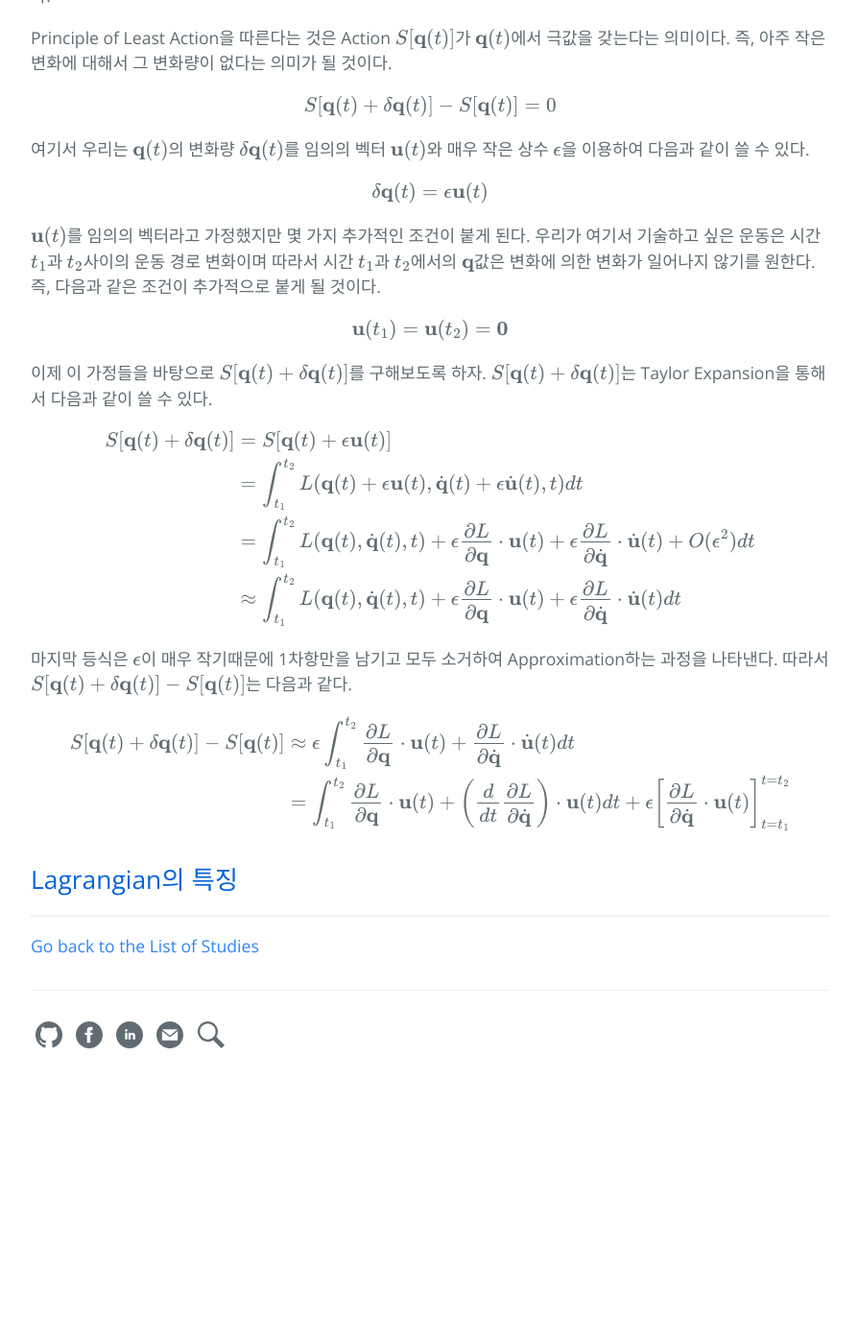
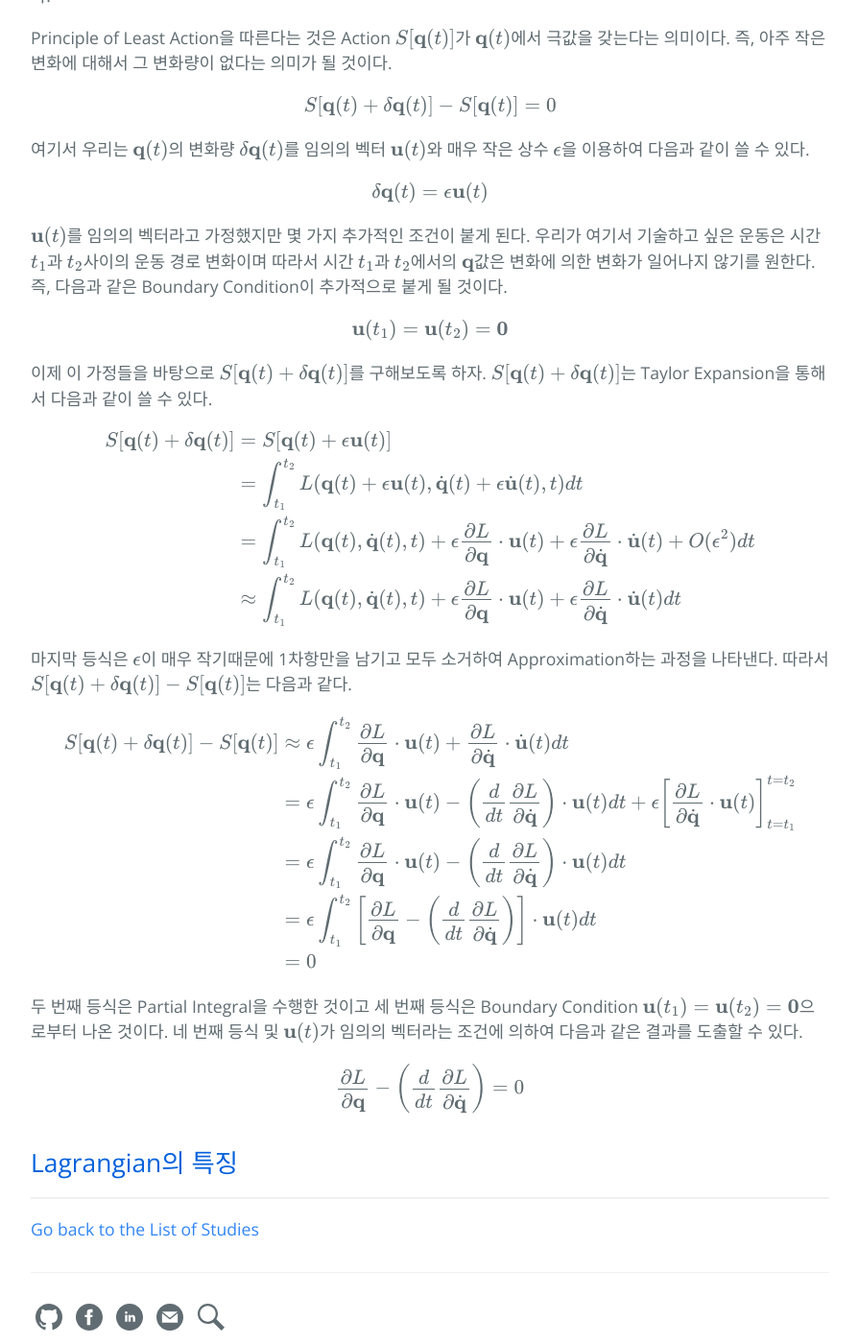
Before and after one commit to hcnoh/hcnoh.github.io, a Jekyll site: the page built from _posts/2019-06-12-euler-lagrange-eq.md, in a window 1280 px wide and 1400 px high, scrolled down 2688 px. Shown: the whole window at 96% size, without its empty margins (192-1087 px from the left). Built offline with Jekyll 4.4.1, drawn with Linux system fonts in a browser that asks for light colours; formulas are drawn with MathJax 3; comment, search, counter and statistics services are not loaded; before the commit the page ends 3834 px from its top, so only the background shows below that.

Commit message:
updated 1 post

```diff
--- a/_posts/2019-06-12-euler-lagrange-eq.md
+++ b/_posts/2019-06-12-euler-lagrange-eq.md
@@ -73,7 +73,7 @@ $$
 \delta \mathbf{q}(t) = \epsilon \mathbf{u}(t)
 $$
 
-$$\mathbf{u}(t)$$를 임의의 벡터라고 가정했지만 몇 가지 추가적인 조건이 붙게 된다. 우리가 여기서 기술하고 싶은 운동은 시간 $$t_1$$과 $$t_2$$사이의 운동 경로 변화이며 따라서 시간 $$t_1$$과 $$t_2$$에서의 $$\mathbf{q}$$값은 변화에 의한 변화가 일어나지 않기를 원한다. 즉, 다음과 같은 조건이 추가적으로 붙게 될 것이다.
+$$\mathbf{u}(t)$$를 임의의 벡터라고 가정했지만 몇 가지 추가적인 조건이 붙게 된다. 우리가 여기서 기술하고 싶은 운동은 시간 $$t_1$$과 $$t_2$$사이의 운동 경로 변화이며 따라서 시간 $$t_1$$과 $$t_2$$에서의 $$\mathbf{q}$$값은 변화에 의한 변화가 일어나지 않기를 원한다. 즉, 다음과 같은 Boundary Condition이 추가적으로 붙게 될 것이다.
 
 $$
 \mathbf{u}(t_1) = \mathbf{u}(t_2) = \mathbf{0}
@@ -97,8 +97,17 @@ $$
 \begin{align*}
 S[\mathbf{q}(t)+\delta \mathbf{q}(t)] - S[\mathbf{q}(t)]
 & \approx \epsilon \int_{t_1}^{t_2} \frac{\partial L}{\partial \mathbf{q}} \cdot \mathbf{u}(t) + \frac{\partial L}{\partial \dot{\mathbf{q}}} \cdot \dot{\mathbf{u}}(t) dt \\
-& = \int_{t_1}^{t_2} \frac{\partial L}{\partial \mathbf{q}} \cdot \mathbf{u}(t) + \left( \frac{d}{dt} \frac{\partial L}{\partial \dot{\mathbf{q}}} \right) \cdot \mathbf{u}(t) dt + \epsilon \left[ \frac{\partial L}{\partial \dot{\mathbf{q}}} \cdot \mathbf{u}(t) \right]_{t=t_1}^{t=t_2}
+& = \epsilon \int_{t_1}^{t_2} \frac{\partial L}{\partial \mathbf{q}} \cdot \mathbf{u}(t) - \left( \frac{d}{dt} \frac{\partial L}{\partial \dot{\mathbf{q}}} \right) \cdot \mathbf{u}(t) dt + \epsilon \left[ \frac{\partial L}{\partial \dot{\mathbf{q}}} \cdot \mathbf{u}(t) \right]_{t=t_1}^{t=t_2} \\
+& = \epsilon \int_{t_1}^{t_2} \frac{\partial L}{\partial \mathbf{q}} \cdot \mathbf{u}(t) - \left( \frac{d}{dt} \frac{\partial L}{\partial \dot{\mathbf{q}}} \right) \cdot \mathbf{u}(t) dt \\
+& = \epsilon \int_{t_1}^{t_2} \left[ \frac{\partial L}{\partial \mathbf{q}} - \left( \frac{d}{dt} \frac{\partial L}{\partial \dot{\mathbf{q}}} \right) \right] \cdot \mathbf{u}(t) dt \\
+& = 0
 \end{align*}
 $$
 
+두 번째 등식은 Partial Integral을 수행한 것이고 세 번째 등식은 Boundary Condition $$\mathbf{u}(t_1)=\mathbf{u}(t_2)=\mathbf{0}$$으로부터 나온 것이다. 네 번째 등식 및 $$\mathbf{u}(t)$$가 임의의 벡터라는 조건에 의하여 다음과 같은 결과를 도출할 수 있다.
+
+$$
+\frac{\partial L}{\partial \mathbf{q}} - \left( \frac{d}{dt} \frac{\partial L}{\partial \dot{\mathbf{q}}} \right) = 0
+$$
+
 ## Lagrangian의 특징
```
